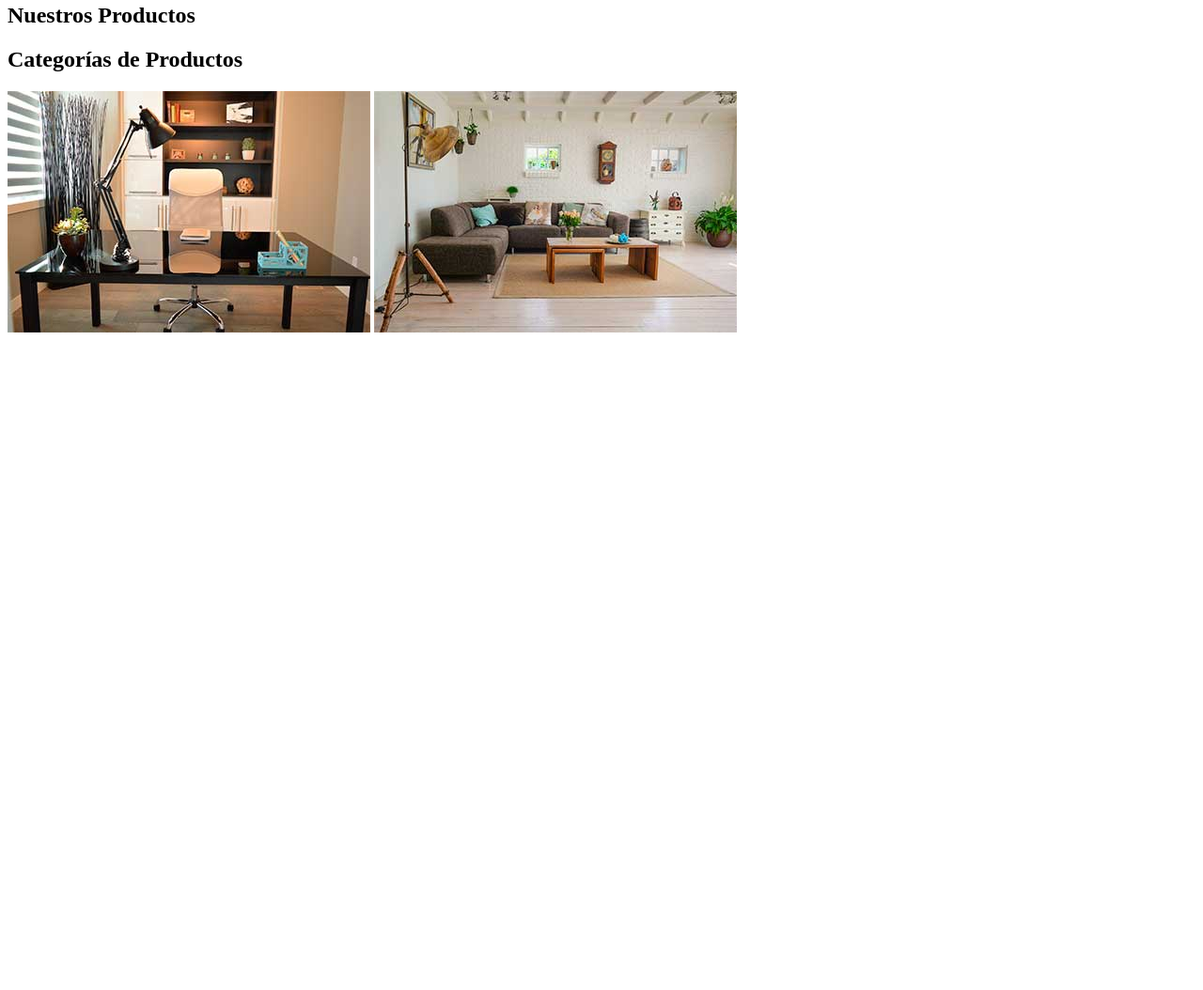
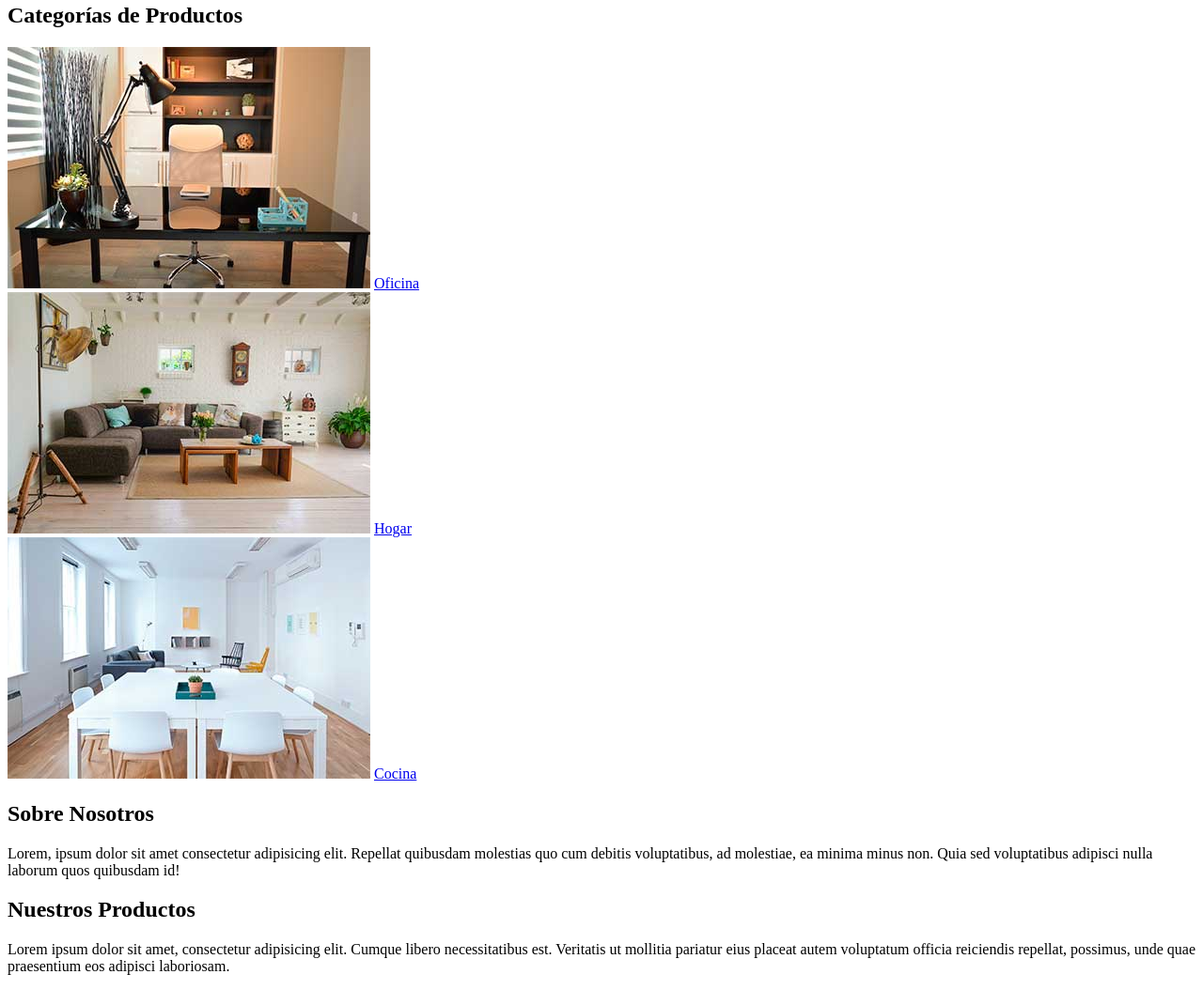
Before and after one commit to CristianRodr/EstudioHTML-CSS, a website: page index.html in a window 1280 px wide. Shown: the part 115-1169 px from the top of the page at 94% size. Before the commit the page ends 800 px from the top, so only its background shows below. Drawn offline with Linux system fonts and the light colour scheme.

Commit message:
Estructurando Proyecto

```diff
--- a/index.html
+++ b/index.html
@@ -1,30 +1,59 @@
 <!DOCTYPE html>
 <html lang="es">
   <head>
-    <meta charset="UTF-8">
-    <meta name="viewport"
-          content="width=device-width, user-scalable=no, initial-scale=1.0, maximum-scale=1.0, minimum-scale=1.0">
-    <meta http-equiv="X-UA-Compatible" content="ie=edge">
+    <meta charset="UTF-8" />
+    <meta
+      name="viewport"
+      content="width=device-width, user-scalable=no, initial-scale=1.0, maximum-scale=1.0, minimum-scale=1.0"
+    />
+    <meta http-equiv="X-UA-Compatible" content="ie=edge" />
     <title>Aprendiendo HTMl</title>
   </head>
   <body>
 
+    <header>
       <h1>Tienda Muebles</h1>
+    </header>
 
+    <nav>
         <a href="index.html">Inicio</a>
         <a href="nosotros.html">Nosotros</a>
         <a href="tienda.html">Tienda</a>
         <a href="blog.html">Blog</a>
         <a href="galeria.html">Galeria</a>
         <a href="contacto.html">Contaco</a>
+    </nav>
 
-<h2>Nuestros Productos</h2>
-
+    <section>
       <h2>Categorías de Productos</h2>
 
-<img src="img/categoria1.jpg" alt="Imagen Categoría">
+      <div>
+        <img src="img/categoria1.jpg" alt="Imagen Categoría" />
+        <a href="#">Oficina</a>
+      </div>
 
-<img src="img/categoria2.jpg" alt="Imagen Categoría">
+      <div>
+        <img src="img/categoria2.jpg" alt="Imagen Categoría" />
+        <a href="#">Hogar</a>
+      </div>
+
+      <div>
+        <img src="img/categoria3.jpg" alt="Imagen Categoría" />
+        <a href="#">Cocina</a>
+      </div>
+    </section>
+
+    <section>
+      <div>
+        <h2>Sobre Nosotros</h1>
+          <p>Lorem, ipsum dolor sit amet consectetur adipisicing elit. Repellat quibusdam molestias quo cum debitis voluptatibus, ad molestiae, ea minima minus non. Quia sed voluptatibus adipisci nulla laborum quos quibusdam id!</p>
+      </div>
+    </section>
+
+    <main>
+      <h2>Nuestros Productos</h2>
+      <p>Lorem ipsum dolor sit amet, consectetur adipisicing elit. Cumque libero necessitatibus est. Veritatis ut mollitia pariatur eius placeat autem voluptatum officia reiciendis repellat, possimus, unde quae praesentium eos adipisci laboriosam.</p>
+    </main>
 
   </body>
 </html>
```
Lines whose indentation alone changed are shown as unchanged.
